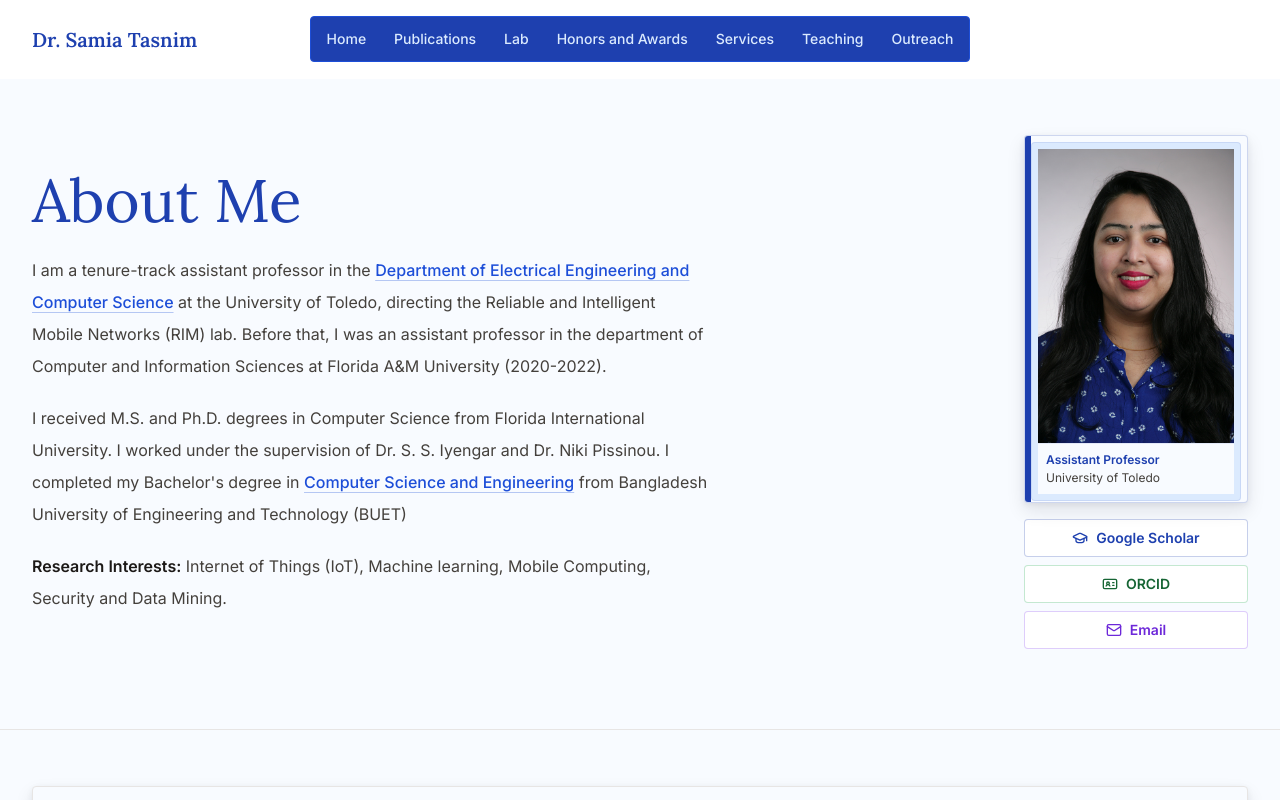
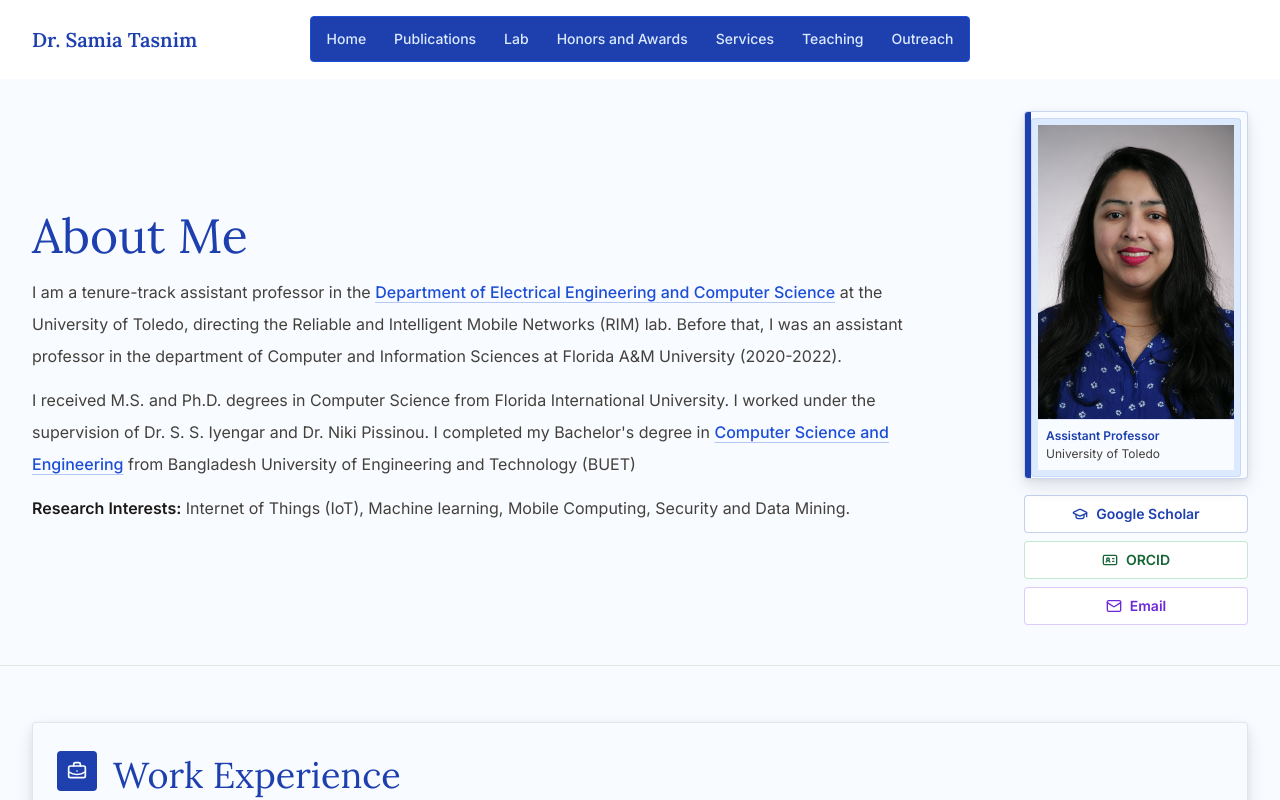
Before and after one commit to samiatasnim/samiatasnim.github.io, a Next.js app: page / in a window 1280 px wide. Shown: the top 800 px of the page. Built offline with nearby package versions, Linux system fonts and the light colour scheme.

Commit message:
Resize page.tsx

```diff
--- a/src/app/page.tsx
+++ b/src/app/page.tsx
@@ -21,13 +21,13 @@ export default function Home() {
       <SiteHeader />
       <section
         id="home"
-        className="mx-auto grid w-full max-w-7xl gap-1 px-4 pb-14 pt-10 sm:px-6 lg:grid-cols-[1.12fr_0.88fr] lg:px-8 lg:pb-20 lg:pt-14"
+        className="mx-auto grid w-full max-w-7xl gap-8 px-4 pb-8 pt-6 sm:px-6 lg:grid-cols-[minmax(0,1fr)_14rem] lg:gap-12 lg:px-8 lg:pb-10 lg:pt-8"
       >
         <div className="flex flex-col justify-center">
-          <h1 className="max-w-3xl font-serif text-5xl leading-tight text-[#1e40af] sm:text-6xl">
+          <h1 className="max-w-4xl font-serif text-4xl leading-tight text-[#1e40af] sm:text-5xl">
             {about.eyebrow}
           </h1>
-          <div className="mt-6 max-w-3xl space-y-5">
+          <div className="mt-4 max-w-4xl space-y-3">
             {about.paragraphs.map((paragraph) => (
               <p key={paragraph} className="text-base leading-8 text-stone-700">
                 <LinkedParagraph text={paragraph} />
```
